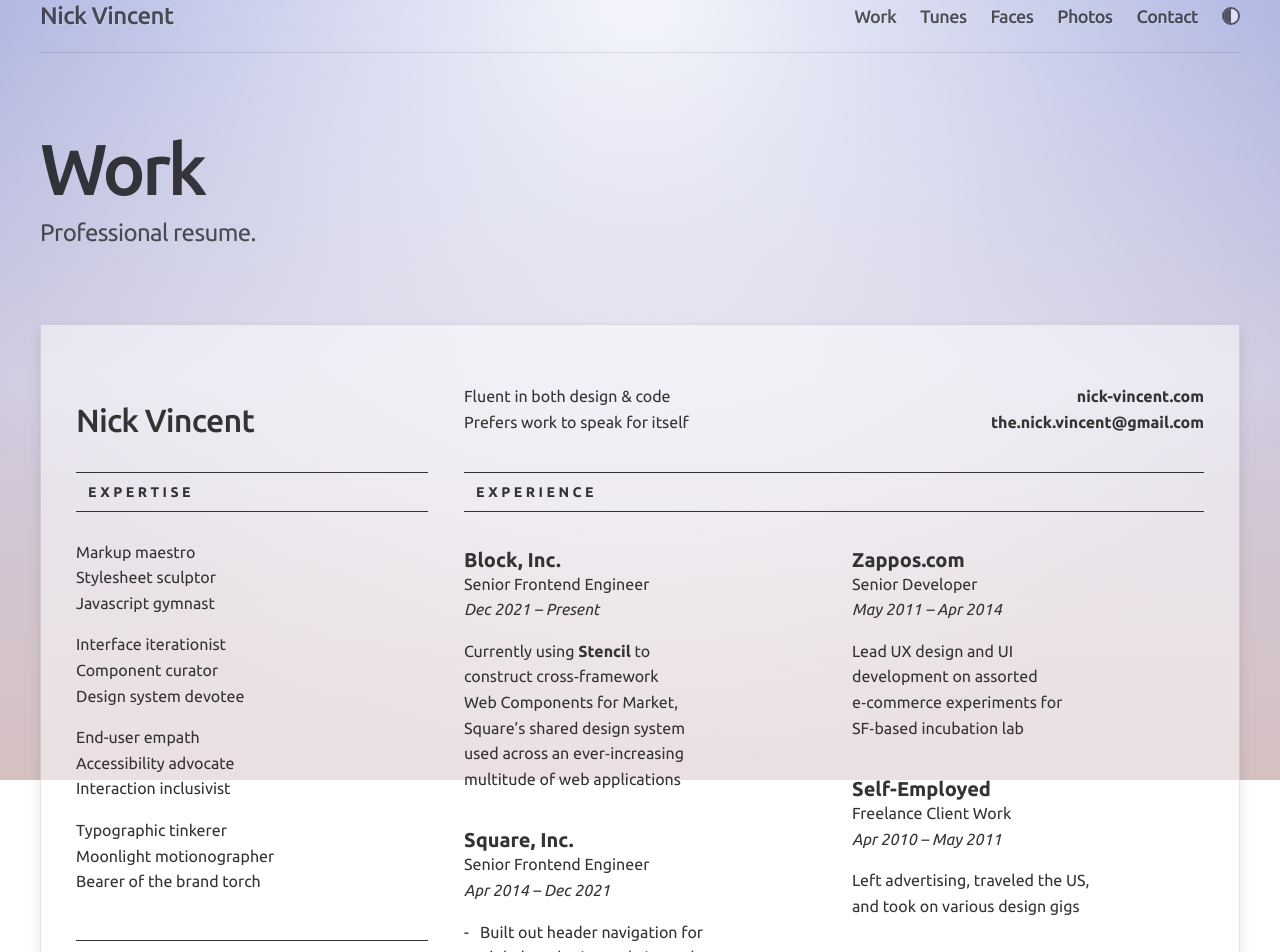
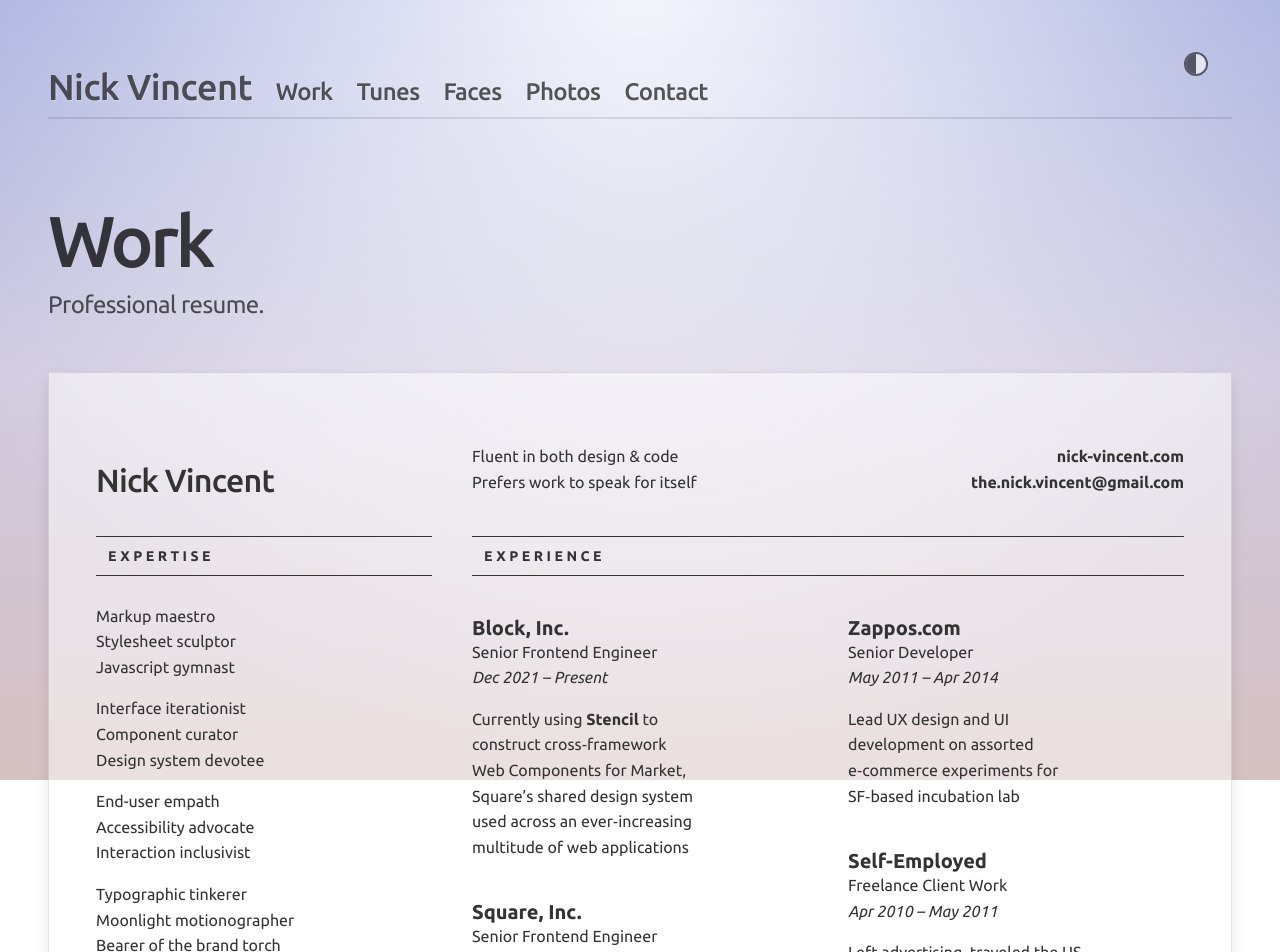
Before and after one commit to nick-vincent/nick-vincent.com-5.0, a SvelteKit app: page /work in a window 1280 px wide. Shown: the part 20-972 px from the top of the page. Built offline with nearby package versions, Linux system fonts and the light colour scheme.

Commit message:
Refactor & embiggen

```diff
--- a/src/css/actions.css
+++ b/src/css/actions.css
@@ -23,10 +23,13 @@ button::before {
 	inset: -0.5em;
 	background: var(--color-focus-highlight);
 	border-radius: 0.5em;
-	border: 0.05rem solid var(--color-focus-highlight);
+	border: 1px solid var(--color-focus-highlight);
 	scale: 0;
 	opacity: 0;
-	transition: var(--transition-dom-x-ray), scale 150ms ease, opacity 150ms ease;
+	transition:
+		var(--transition-dom-x-ray),
+		scale 150ms ease,
+		opacity 150ms ease;
 }
 a:focus-visible:before,
 button:focus-visible:before {
@@ -43,7 +46,8 @@ button:focus-visible:before {
 	font-weight: 400;
 	opacity: 0;
 	transform: translateX(-0.15em);
-	transition: var(--transition-dom-x-ray),
+	transition:
+		var(--transition-dom-x-ray),
 		opacity var(--duration-arrow-out) var(--easing-accelerate),
 		transform var(--duration-arrow-out) var(--easing-arrow-out);
 }
@@ -52,7 +56,8 @@ button:focus-visible:before {
 	.arrow-link:hover::after {
 		opacity: 1;
 		transform: translateX(0.15em);
-		transition: var(--transition-dom-x-ray),
+		transition:
+			var(--transition-dom-x-ray),
 			opacity var(--duration-arrow-in) var(--easing-decelerate),
 			transform var(--duration-arrow-in) var(--easing-arrow-in);
 	}
--- a/src/css/layout.css
+++ b/src/css/layout.css
@@ -27,7 +27,7 @@ body {
 	flex-direction: column;
 	width: 100%;
 	min-height: 100%;
-	max-width: 52rem;
+	max-width: 54rem;
 	margin: 0 auto;
 	padding: 0 1rem;
 }
@@ -43,3 +43,27 @@ body::after {
 	left: 0;
 	z-index: -1;
 }
+
+html:has(header.open) {
+	overflow: hidden;
+}
+
+main {
+	flex: 1;
+	margin: 7rem 0 0;
+	padding: 2rem 0 4rem;
+	text-align: left;
+}
+
+footer {
+	padding: 2rem 0 2rem 0;
+	text-align: center;
+	font-size: 0.75rem;
+	border-top: 1px solid var(--color-line);
+}
+
+@media (min-width: 640px) {
+	body {
+		padding: 0 2rem;
+	}
+}
--- a/src/css/typography.css
+++ b/src/css/typography.css
@@ -33,7 +33,7 @@ p:not(:last-child) {
 }
 
 .intro {
-	padding-bottom: 3rem;
+	padding-bottom: 2rem;
 }
 
 ul {
@@ -66,7 +66,7 @@ ul.inline li {
 	display: inline-block;
 }
 ul.inline li:not(:first-child) {
-	border-left: 1px solid var(--color-line);
+	border-left: 2px solid var(--color-line);
 	margin-left: 0.75rem;
 	padding-left: 0.75rem;
 }
@@ -76,7 +76,7 @@ hr {
 	margin: 0;
 	padding: 0;
 	border: none;
-	border-top: 0.05rem solid var(--color-line);
+	border-top: 2px solid var(--color-line);
 }
 
 .visually-hidden {
--- a/src/lib/gallery/Details.svelte
+++ b/src/lib/gallery/Details.svelte
@@ -45,11 +45,6 @@
 		font-weight: 500;
 	}
 
-	.caption {
-		font-size: 0.9rem;
-		letter-spacing: -0.01em;
-	}
-
 	ul {
 		font-size: 0.75rem;
 		line-height: 1rem;
--- a/src/lib/gallery/Grid.svelte
+++ b/src/lib/gallery/Grid.svelte
@@ -31,4 +31,10 @@
 		height: auto;
 		aspect-ratio: 1;
 	}
+
+	@media (min-width: 720px) {
+		ul {
+			grid-template-columns: repeat(auto-fill, minmax(7rem, 1fr));
+		}
+	}
 </style>
--- a/src/lib/image.svelte
+++ b/src/lib/image.svelte
@@ -65,7 +65,7 @@
 		display: block;
 		inset: 0;
 		border-radius: var(--border-radius);
-		box-shadow: inset 0 0 0 1px var(--color-line);
+		box-shadow: inset 0 0 0 2px var(--color-line);
 	}
 
 	img {
--- a/src/lib/ui/MenuToggle.svelte
+++ b/src/lib/ui/MenuToggle.svelte
@@ -1,5 +1,10 @@
 <script>
 	export let open = false;
+
+	const onClick = () => {
+		open = !open;
+		window.scrollTo(0, 0);
+	};
 </script>
 
 <a
@@ -8,7 +13,7 @@
 	aria-haspopup="true"
 	aria-controls="navigation"
 	aria-expanded={open ? 'true' : 'false'}
-	on:click|preventDefault={() => (open = !open)}
+	on:click|preventDefault={onClick}
 >
 	<span class="visually-hidden">
 		{#if open}
@@ -35,13 +40,15 @@
 		appearance: none;
 		left: 0;
 		top: 0;
-		width: 18px;
-		height: 18px;
+		width: 3rem;
+		height: 3rem;
 		border: none;
 		border-radius: 0;
 		background: none;
 		opacity: 0.65;
-		transition: var(--transition-dom-x-ray), opacity 200ms var(--easing-standard);
+		transition:
+			var(--transition-dom-x-ray),
+			opacity 200ms var(--easing-standard);
 	}
 
 	a:active {
@@ -49,15 +56,7 @@
 	}
 
 	a::before {
-		inset: -0.5em;
-	}
-
-	a::after {
-		content: '';
-		display: block;
-		position: absolute;
-		inset: -0.5em;
-		border-radius: 0.5em;
+		inset: 0;
 	}
 
 	a:focus {
@@ -68,6 +67,12 @@
 		a:hover {
 			opacity: 1;
 		}
+	}
+
+	.hamburger {
+		display: block;
+		position: absolute;
+		inset: 1rem;
 	}
 
 	.top,
@@ -85,14 +90,15 @@
 	}
 
 	.top {
-		transform: translateY(-6px);
+		transform: translateY(calc(-0.5rem + 3px));
 	}
 	.bottom {
-		transform: translateY(6px);
+		transform: translateY(calc(0.5rem - 3px));
 	}
 	.top,
 	.bottom {
-		transition: var(--transition-dom-x-ray),
+		transition:
+			var(--transition-dom-x-ray),
 			transform var(--duration-menu) var(--easing-decelerate) var(--duration-menu),
 			opacity 0ms var(--duration-menu);
 	}
@@ -100,13 +106,17 @@
 	[aria-expanded='true'] .bottom {
 		opacity: 0;
 		transform: translateY(0);
-		transition: var(--transition-dom-x-ray), transform var(--duration-menu) var(--easing-accelerate),
+		transition:
+			var(--transition-dom-x-ray),
+			transform var(--duration-menu) var(--easing-accelerate),
 			opacity 0ms var(--duration-menu);
 	}
 
 	.clockwise,
 	.counterwise {
-		transition: var(--transition-dom-x-ray), transform var(--duration-menu) var(--easing-accelerate),
+		transition:
+			var(--transition-dom-x-ray),
+			transform var(--duration-menu) var(--easing-accelerate),
 			opacity 0ms var(--duration-menu);
 	}
 	.clockwise {
@@ -115,7 +125,8 @@
 	[aria-expanded='true'] .clockwise,
 	[aria-expanded='true'] .counterwise {
 		opacity: 1;
-		transition: var(--transition-dom-x-ray),
+		transition:
+			var(--transition-dom-x-ray),
 			transform var(--duration-menu) var(--easing-decelerate) var(--duration-menu),
 			opacity 0ms var(--duration-menu);
 	}
--- a/src/lib/ui/Spinner.svelte
+++ b/src/lib/ui/Spinner.svelte
@@ -29,11 +29,11 @@
 		transform: translate(-50%, -50%);
 	}
 	.spinner::before {
-		border: 0.1rem solid var(--color-line);
+		border: 2px solid var(--color-line);
 	}
 	.spinner::after {
-		border: 0.1rem solid transparent;
-		border-top: 0.1rem solid var(--color-line);
+		border: 2px solid transparent;
+		border-top: 2px solid var(--color-line);
 		animation: spinner 1s infinite;
 	}
 
--- a/src/lib/ui/ThemeToggle.svelte
+++ b/src/lib/ui/ThemeToggle.svelte
@@ -54,13 +54,16 @@
 		appearance: none;
 		position: relative;
 		display: block;
-		width: 18px;
-		height: 18px;
+		width: 3rem;
+		height: 3rem;
+		padding: 1rem;
 		border: none;
 		border-radius: 50%;
 		background: none;
 		opacity: 0.75;
-		transition: var(--transition-dom-x-ray), opacity 200ms var(--easing-standard);
+		transition:
+			var(--transition-dom-x-ray),
+			opacity 200ms var(--easing-standard);
 	}
 
 	button:active {
@@ -72,15 +75,7 @@
 	}
 
 	button::before {
-		inset: -0.5em;
-	}
-
-	button::after {
-		content: '';
-		display: block;
-		position: absolute;
-		inset: -0.5em;
-		border-radius: 0.5em;
+		inset: 0;
 	}
 
 	@media (hover: hover) {
@@ -92,8 +87,8 @@
 	.circle {
 		display: block;
 		overflow: hidden;
-		width: 18px;
-		height: 18px;
+		width: 1rem;
+		height: 1rem;
 		border: 2px solid var(--color-ui);
 		border-radius: 50%;
 	}
--- a/src/routes/+layout.svelte
+++ b/src/routes/+layout.svelte
@@ -35,18 +35,3 @@
 		>
 	</p>
 </footer>
-
-<style>
-	main {
-		flex: 1;
-		padding: 6rem 0 4rem;
-		text-align: left;
-	}
-
-	footer {
-		padding: 1rem 0 1rem 0;
-		text-align: center;
-		font-size: 0.75rem;
-		border-top: 0.05rem solid var(--color-line);
-	}
-</style>
--- a/src/routes/header.svelte
+++ b/src/routes/header.svelte
@@ -6,10 +6,6 @@
 	import ThemeToggle from '$lib/ui/ThemeToggle.svelte';
 
 	export let open = false;
-
-	const durationIn = 1000;
-	const durationOut = 250;
-	const delay = 100;
 
 	const navItems = [
 		{ text: 'Work', href: '/work/' },
@@ -20,11 +16,8 @@
 	];
 
 	let width;
-	let scrollPos;
 
-	$: scrolled = scrollPos > 0;
-	$: overlay = scrolled || open;
-	$: border = !scrolled || open;
+	$: overlay = open;
 
 	$: if (width >= 640) open = false;
 
@@ -33,10 +26,8 @@
 	}
 </script>
 
-<svelte:window bind:scrollY={scrollPos} />
-
 <header class:overlay class:open bind:clientWidth={width}>
-	<nav class:border>
+	<nav>
 		<div id="menu">
 			<MenuToggle bind:open />
 		</div>
@@ -66,7 +57,7 @@
 <style>
 	header {
 		z-index: 2;
-		position: fixed;
+		position: absolute;
 		left: 0;
 		right: 0;
 		top: 0;
@@ -91,7 +82,6 @@
 		z-index: -2;
 		opacity: 0;
 		box-shadow: var(--image-shadow);
-		border-bottom: 0.05rem solid var(--color-line);
 		transition: opacity 500ms var(--easing-standard);
 	}
 
@@ -114,19 +104,13 @@
 	nav {
 		display: flex;
 		gap: 1rem;
-		flex-wrap: wrap;
+		flex-wrap: nowrap;
 		justify-content: space-between;
 		align-items: center;
 		max-width: 50rem;
 		padding: 0 0 1rem;
 		margin: 0 auto;
-		border-bottom: 0.05rem solid transparent;
-		transition:
-			var(--transition-dom-x-ray),
-			border-bottom var(--duration-menu) ease-in-out;
-	}
-	nav.border {
-		border-bottom: 0.05rem solid var(--color-line);
+		border-bottom: 2px solid var(--color-line);
 	}
 
 	ul {
@@ -164,7 +148,7 @@
 	#home {
 		z-index: 2;
 		text-align: center;
-		font-size: 1rem;
+		font-size: 1.25rem;
 		line-height: 1;
 	}
 
@@ -180,21 +164,28 @@
 		color: var(--color-h1);
 	}
 
-	@media (min-width: 640px) {
+	@media (min-width: 860px) {
+		header {
+			padding: 2rem 2rem 0;
+		}
+
 		#menu {
 			display: none;
 		}
 
 		#theme {
 			order: 3;
+			margin-left: auto;
 		}
 
 		#home {
-			margin-right: auto;
+			font-size: 1.5rem;
 		}
 
 		nav {
-			justify-content: flex-end;
+			padding: 0 0 0.5rem;
+			justify-content: flex-start;
+			align-items: baseline;
 		}
 
 		ul {
@@ -203,13 +194,13 @@
 			visibility: visible;
 			display: flex;
 			flex-direction: row;
-			justify-content: flex-end;
+			justify-content: flex-start;
 			gap: 1rem;
 			padding: 0;
 			margin: 0;
-			font-size: 0.75rem;
+			font-size: 1rem;
 			line-height: 1;
-			font-weight: 500;
+			font-weight: 400;
 			list-style: none;
 		}
 
@@ -217,5 +208,9 @@
 			opacity: 1;
 			visibility: visible;
 		}
+
+		a {
+			font-weight: 500;
+		}
 	}
 </style>
--- a/src/routes/work/resume.svelte
+++ b/src/routes/work/resume.svelte
@@ -206,9 +206,9 @@
 <style>
 	article {
 		display: grid;
-		gap: 2.25em;
+		gap: 2.5em;
 		max-width: calc(100vw - 2rem);
-		padding: 2.5rem 1.5rem;
+		padding: 3rem 2rem;
 		font-size: 16px;
 		line-height: 1.6;
 		letter-spacing: normal;
@@ -233,7 +233,9 @@
 
 	main {
 		display: grid;
+		padding: 0;
 		gap: 3em;
+		margin: 0;
 	}
 
 	header {
@@ -248,14 +250,14 @@
 	#education,
 	#experience {
 		display: grid;
-		gap: 2.25em;
+		gap: 2.5em;
 		align-content: start;
 	}
 
 	.column {
 		display: grid;
 		align-items: start;
-		gap: 2.25em;
+		gap: 2.5em;
 	}
 
 	header p {
@@ -277,8 +279,8 @@
 		font-size: calc(14em / 16);
 		font-weight: 600;
 		line-height: 1;
-		border-top: 0.05em solid var(--color-resume-text);
-		border-bottom: 0.05em solid var(--color-resume-text);
+		border-top: 1px solid var(--color-resume-text);
+		border-bottom: 1px solid var(--color-resume-text);
 		padding: 0.5rem;
 		margin: 0;
 	}
@@ -325,7 +327,7 @@
 		header {
 			display: grid;
 			grid-template-columns: repeat(2, 1fr);
-			column-gap: 2.25em;
+			column-gap: 2.5em;
 		}
 
 		header h1 {
@@ -341,14 +343,15 @@
 			display: grid;
 			grid-template-columns: repeat(2, 1fr);
 			grid-auto-rows: 1em;
-			gap: 2.25em;
+			gap: 2.5em;
+			margin: 0;
 		}
 
 		#experience {
 			display: grid;
 			grid-template-columns: 1fr;
 			align-items: start;
-			gap: 2.25em;
+			gap: 2.5em;
 
 			grid-row-start: 1;
 			grid-column-start: 2;
@@ -374,7 +377,7 @@
 			display: grid;
 			grid-template-columns: repeat(3, 1fr);
 			grid-auto-rows: 1em;
-			gap: 2.25em;
+			gap: 2.5em;
 		}
 
 		#expertise {
@@ -391,7 +394,7 @@
 			display: grid;
 			grid-template-columns: repeat(2, 1fr);
 			align-items: start;
-			gap: 2.25em;
+			gap: 2.5em;
 
 			grid-row-start: 1;
 			grid-column-start: 2;
```
